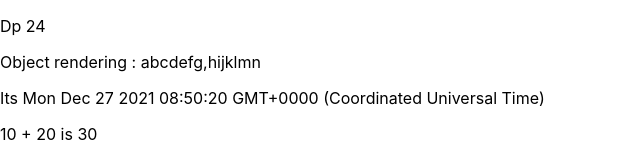
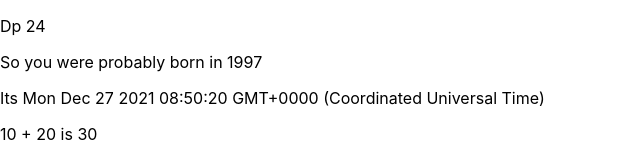
Before and after one commit to dharmpadaliya98/ReactJs, a React (Create React App) app in the folder react-app/: page / in a window 1280 px wide. Shown: the top 160 px of the page, without its empty margins (0-640 px from the left). Built offline with nearby package versions, Linux system fonts and the light colour scheme.

Commit message:
Component helper functions

```diff
--- a/react-app/src/App.js
+++ b/react-app/src/App.js
@@ -1,16 +1,24 @@
 import './App.css';
 
 const Hello = (props) => {
-  let z = props.course
-  console.log(z?.a)
+  let z = props.arto
+  console.log(z)
+  const bornYear = () => {
+    const yearNow = new Date().getFullYear()
+    return yearNow - props.age
+  }
   return (
     <div>
       <p> {props.name} {props.age}</p>
-      <p> Object rendering : {z?.abc.toString()} </p>
+      {/* <p> Object rendering : {z?.abc.toString()} </p> */}
+      <p>{z.greet()}</p>
+      <p>So you were probably born in {bornYear()}</p>
+
     </div>
   )
 
 }
+
 
 
 function App() {
@@ -22,16 +30,31 @@ function App() {
     a: 'a',
     abc: ['abcdefg', 'hijklmn']
   }
+  const arto = {
+    name: 'Arto Hellas',
+    age: 35,
+    education: 'PhD',
+    greet: function () {
+      console.log('hello, my name is ' + this.name + 'my age is ' + this.age)
+    },
+
+  }
+
+
+
+
   return (
     <div>
       <header>
-        <Hello name="Dp" age='24' course={z} />
+        <Hello name="Dp" age='24' arto={arto} />
         <p> Its {now.toString()}</p>
         <p> {a} + {b} is {a + b} </p>
       </header>
 
     </div>
   );
+
+
 }
 
 export default App;
```
